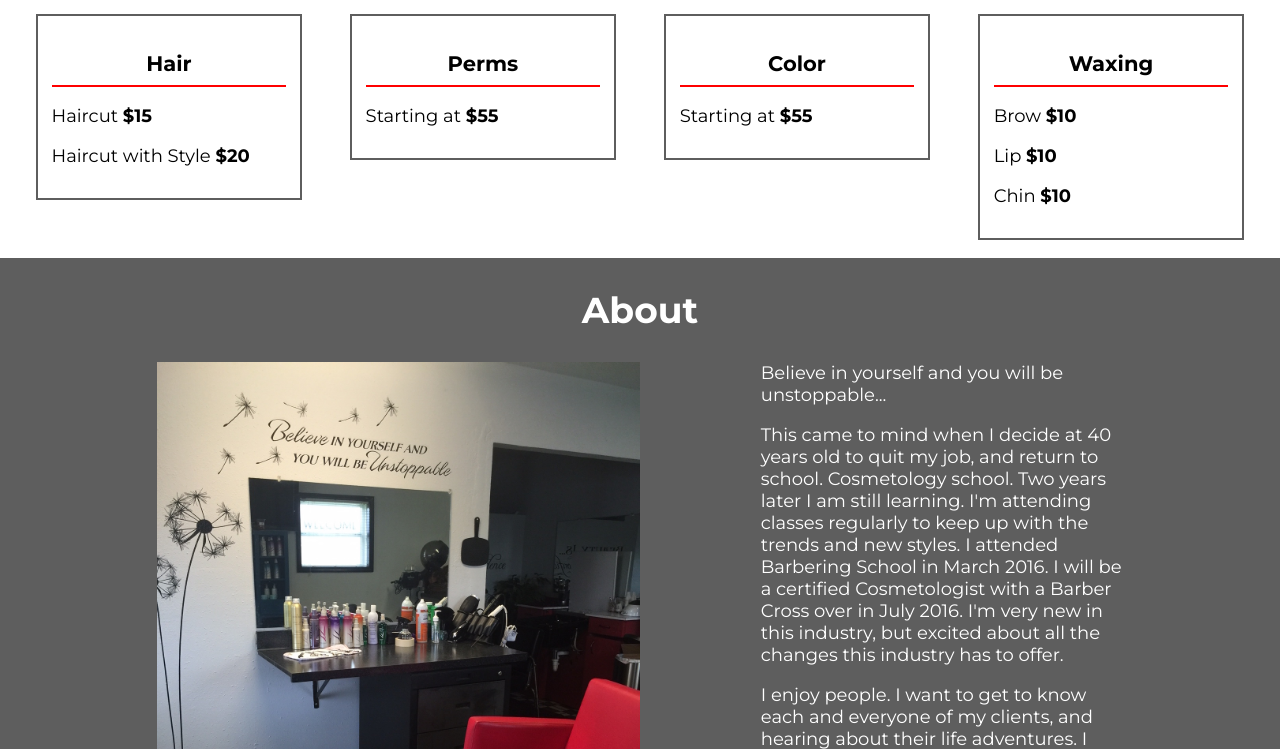
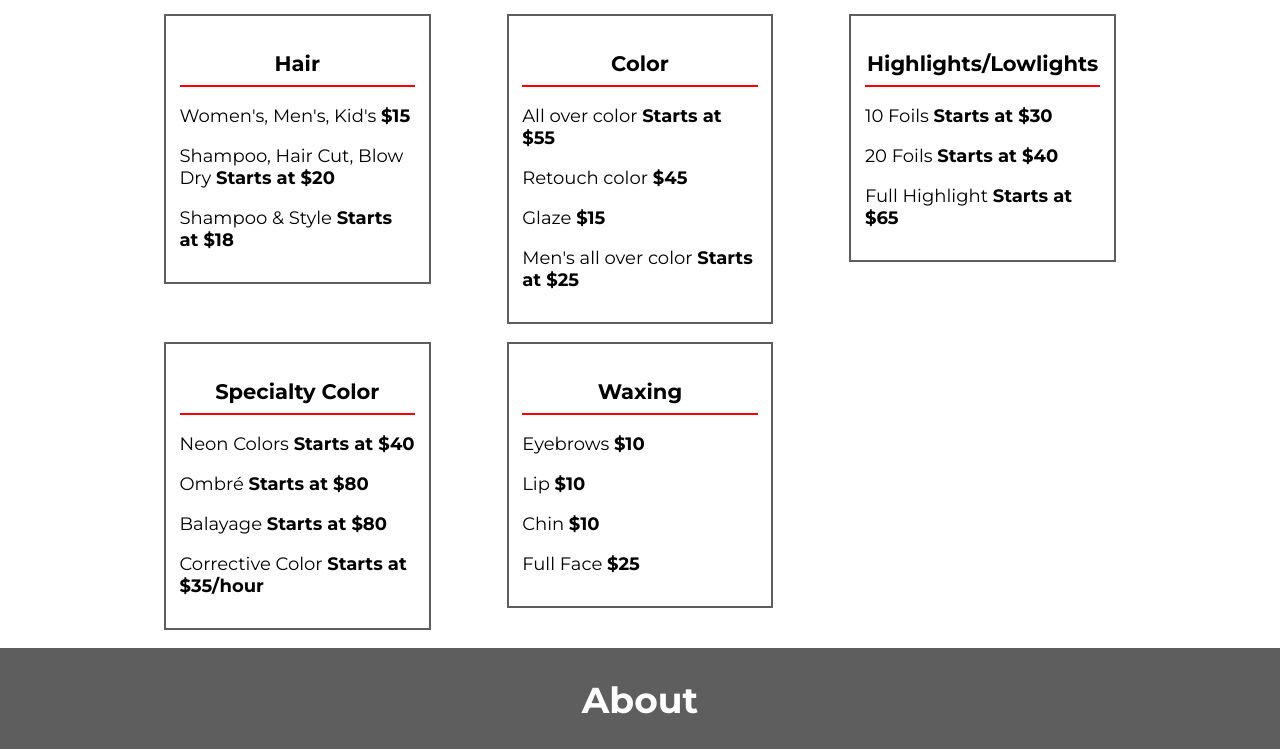
Before and after one commit to nateconley/silver-shears, a website: page index.html in a window 1280 px wide. Shown: the part 671-1420 px from the top of the page. Drawn offline with nearby package versions, Linux system fonts and the light colour scheme.

Commit message:
Made changes per client request - Services section and add stylists

```diff
--- a/_sections.sass
+++ b/_sections.sass
@@ -6,31 +6,37 @@
 		width: 40%
 		height: auto
 	#services
+		margin: 0 10%
 		margin-top: 1rem
 		.service-table
-			width: 22%
+			width: 28%
 			float: left
 			border: 0.125rem solid $dark-grey
 			box-sizing: border-box
-			margin-right: 4%
+			margin-right: 8%
 			padding: 0.75rem
 			margin-bottom: 1rem
-			&:last-child
+			&:nth-child(4)
 				margin-right: 0
+			&:nth-child(5)
+				clear: both
 			h3
 				text-align: center
 				border-bottom: 0.125rem solid $red
 				margin-bottom: 0.5rem
 				padding-bottom: 0.5rem
-			@media screen and (max-width: $break-medium)
+			@media screen and (max-width: $break-large)
 				width: 45%
-			@media screen and (max-width: $break-small)
+				&:nth-child(2n)
+					margin-right: 10%
+				&:nth-child(2n+1)
+					margin-right: 0
+				&:nth-child(5)
+					clear: none
+			@media screen and (max-width: $break-medium-large)
 				width: 80%
 				margin: 0 10%
 				margin-bottom: 2rem
-			@media screen and (max-width: $break-medium)
-				&:nth-child(4)
-					clear: both
 	#about
 		clear: both
 		background: $dark-grey
@@ -52,6 +58,12 @@
 				height: auto
 				margin: auto
 				margin-bottom: 2rem
+		#stylists
+			a
+				color: $white
+				text-decoration: none
+				&:hover
+					color: $light-grey
 	#products
 		clear: both
 		margin-top: 1rem
--- a/_variables.sass
+++ b/_variables.sass
@@ -13,3 +13,5 @@ $border: 0.166rem solid $black
 
 $break-small: 600px
 $break-medium: 700px
+$break-medium-large: 890px
+$break-large: 1200px
--- a/index.html
+++ b/index.html
@@ -33,22 +33,36 @@
 			<h2>Services</h2>
 			<div class="service-table">
 				<h3>Hair</h3>
-				<p>Haircut <b>$15</b></p>
-				<p>Haircut with Style <b>$20</b></p>
-			</div>
-			<div class="service-table">
-				<h3>Perms</h3>
-				<p>Starting at <b>$55</b></p>
+					<p>Women's, Men's, Kid's <b>$15</b></p>
+					<p>Shampoo, Hair Cut, Blow Dry <b>Starts at $20</b></p>
+					<p>Shampoo &amp; Style <b>Starts at $18</b></p>
 			</div>
 			<div class="service-table">
 				<h3>Color</h3>
-				<p>Starting at <b>$55</b></p>
+					<p>All over color <b>Starts at $55</b></p>
+					<p>Retouch color <b>$45</b></p>
+					<p>Glaze <b>$15</b></p>
+					<p>Men's all over color <b>Starts at $25</b></p>
+			</div>
+			<div class="service-table">
+				<h3>Highlights/Lowlights</h3>
+					<p>10 Foils <b>Starts at $30</b></p>
+					<p>20 Foils <b>Starts at $40</b></p>
+					<p>Full Highlight <b>Starts at $65</b></p>
+			</div>
+			<div class="service-table">
+				<h3>Specialty Color</h3>
+					<p>Neon Colors <b>Starts at $40</b></p>
+					<p>Ombr&eacute; <b>Starts at $80</b></p>
+					<p>Balayage <b>Starts at $80</b></p>
+					<p>Corrective Color <b>Starts at $35/hour</b></p>
 			</div>
 			<div class="service-table">
 				<h3>Waxing</h3>
-				<p>Brow <b>$10</b></p>
-				<p>Lip <b>$10</b></p>
-				<p>Chin <b>$10</b></p>
+					<p>Eyebrows <b>$10</b></p>
+					<p>Lip <b>$10</b></p>
+					<p>Chin <b>$10</b></p>
+					<p>Full Face <b>$25</b></p>
 			</div>
 		</section>
 		<section id="about">
@@ -57,6 +71,12 @@
 			<p>Believe in yourself and you will be unstoppable...</p>
 			<p>This came to mind when I decide at 40 years old to quit my job, and return to school. Cosmetology school. Two years later I am still learning. I'm attending classes regularly to keep up with the trends and new styles. I attended Barbering School in March 2016. I will  be a certified Cosmetologist with a Barber Cross over in July 2016. I'm very new in this industry, but excited about all the changes this industry has to offer.</p>
 			<p>I enjoy people. I want to get to know each and everyone of my clients, and hearing about their life adventures. I hope I get the opportunity to be  the person you want to share your stories with!</p>
+			<div id='stylists'>
+				<h3>Our Stylists:</h3>
+				<p><a href="tel:4174393418">Kimberly Wilson: <i class="fa fa-phone"></i> 417-439-3418</a></p>
+				<p><a href="tel:4172989526">Mariah Climer: <i class="fa fa-phone"></i> 417-298-9526</a></p>
+				<p><a href="tel:4174373420">Hillary Blake: <i class="fa fa-phone"></i> 417-437-3420</a></p>
+			</div>
 		</section>
 		<section id="products">
 			<h2>Products</h2>
```
Also changed, not shown: styles.css, 1 other file.
